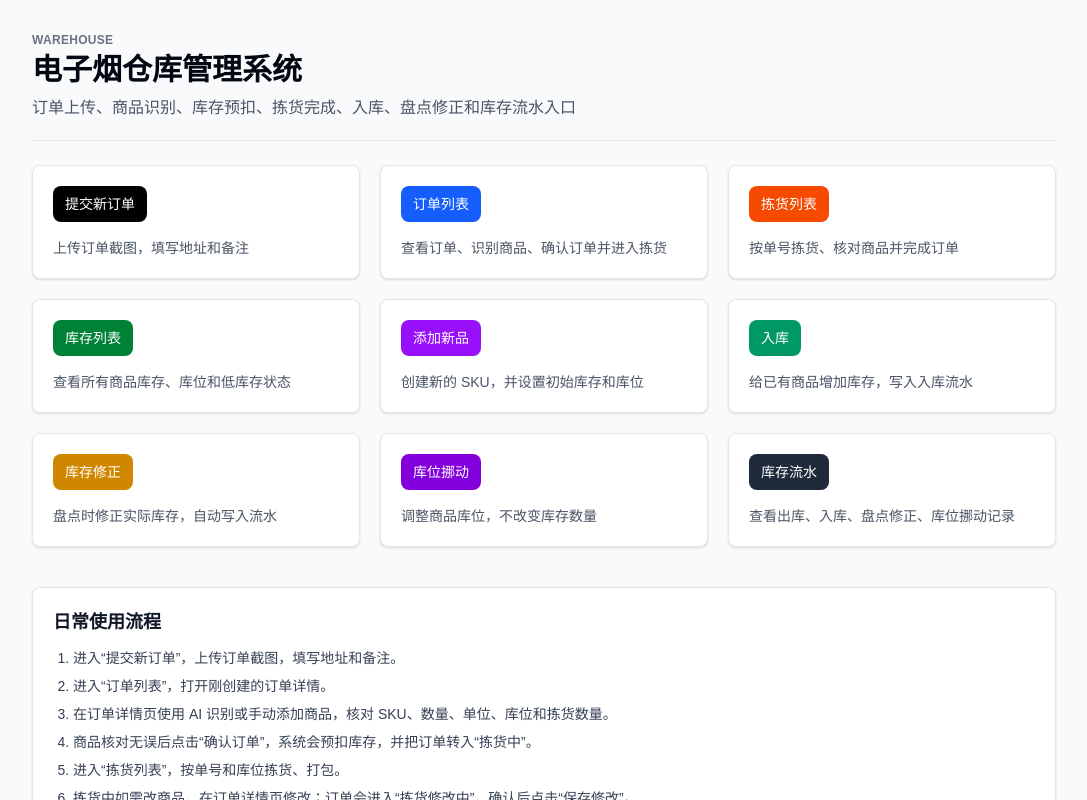
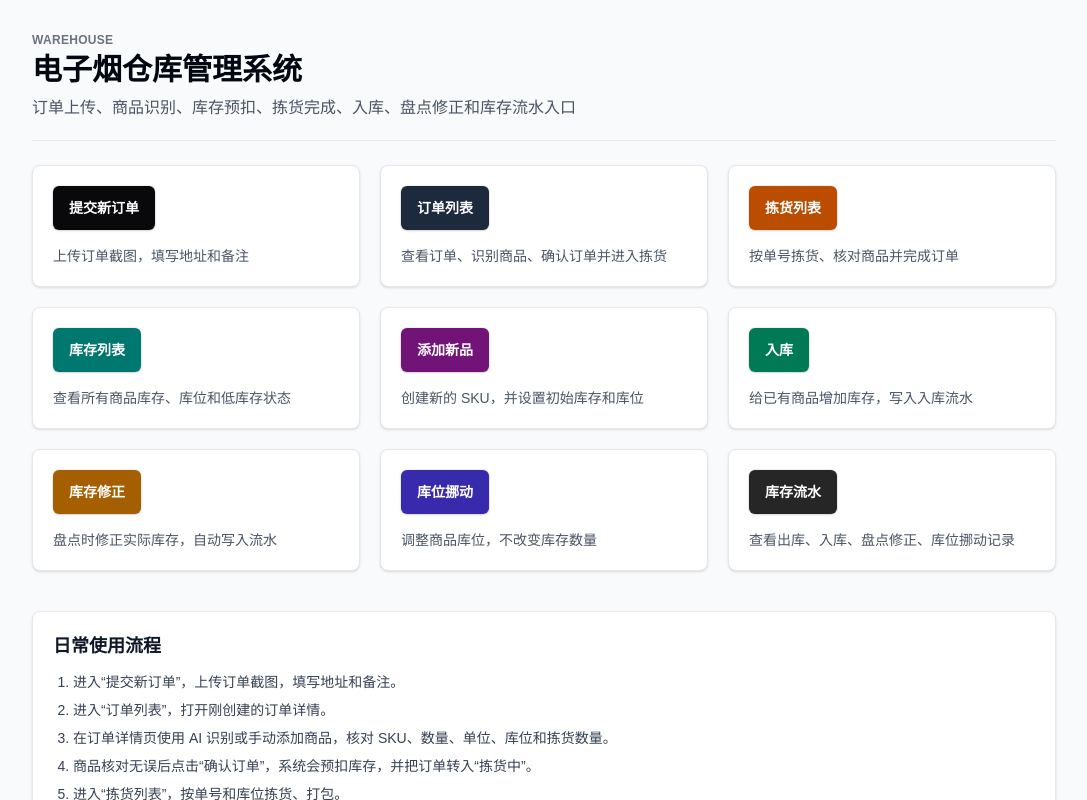
Before and after one commit to sevenshiy35/vape-warehouse-system, a Next.js app: page / in a window 1280 px wide. Shown: the top 800 px of the page, without its empty margins (96-1183 px from the left). Built offline with nearby package versions, Linux system fonts and the light colour scheme.

Commit message:
Refine homepage card button styling

```diff
--- a/app/page.tsx
+++ b/app/page.tsx
@@ -7,62 +7,62 @@ const links = [
     description: '上传订单截图，填写地址和备注',
     href: '/submit-order',
     color:
-      'bg-black text-white dark:bg-gray-100 dark:text-gray-900',
+      'bg-zinc-950 text-white dark:bg-zinc-100 dark:text-zinc-950',
   },
   {
     title: '订单列表',
     description: '查看订单、识别商品、确认订单并进入拣货',
     href: '/admin/orders',
     color:
-      'bg-blue-600 text-white dark:bg-blue-500 dark:text-white',
+      'bg-slate-800 text-white dark:bg-sky-300 dark:text-slate-950',
   },
-{
-  title: '拣货列表',
-  description: '按单号拣货、核对商品并完成订单',
-  href: '/admin/picking',
-  color: 'bg-orange-600 text-white dark:bg-orange-500 dark:text-white',
-},
+  {
+    title: '拣货列表',
+    description: '按单号拣货、核对商品并完成订单',
+    href: '/admin/picking',
+    color: 'bg-amber-700 text-white dark:bg-amber-300 dark:text-amber-950',
+  },
   {
     title: '库存列表',
     description: '查看所有商品库存、库位和低库存状态',
     href: '/admin/inventory',
     color:
-      'bg-green-700 text-white dark:bg-green-500 dark:text-white',
+      'bg-teal-700 text-white dark:bg-teal-300 dark:text-teal-950',
   },
   {
     title: '添加新品',
     description: '创建新的 SKU，并设置初始库存和库位',
     href: '/admin/products/new',
     color:
-      'bg-purple-600 text-white dark:bg-purple-500 dark:text-white',
+      'bg-fuchsia-900 text-white dark:bg-fuchsia-300 dark:text-fuchsia-950',
   },
   {
     title: '入库',
     description: '给已有商品增加库存，写入入库流水',
     href: '/admin/inbound',
     color:
-      'bg-emerald-600 text-white dark:bg-emerald-500 dark:text-white',
+      'bg-emerald-700 text-white dark:bg-emerald-300 dark:text-emerald-950',
   },
   {
     title: '库存修正',
     description: '盘点时修正实际库存，自动写入流水',
     href: '/admin/correction',
     color:
-      'bg-yellow-600 text-white dark:bg-yellow-400 dark:text-gray-950',
+      'bg-yellow-700 text-white dark:bg-yellow-300 dark:text-yellow-950',
   },
   {
     title: '库位挪动',
     description: '调整商品库位，不改变库存数量',
     href: '/admin/location-move',
     color:
-      'bg-purple-700 text-white dark:bg-purple-400 dark:text-gray-950',
+      'bg-indigo-800 text-white dark:bg-indigo-300 dark:text-indigo-950',
   },
   {
     title: '库存流水',
     description: '查看出库、入库、盘点修正、库位挪动记录',
     href: '/admin/logs',
     color:
-      'bg-gray-800 text-white dark:bg-gray-200 dark:text-gray-950',
+      'bg-neutral-800 text-white dark:bg-neutral-200 dark:text-neutral-950',
   },
 ]
 
@@ -81,13 +81,14 @@ export default function HomePage() {
               key={item.href}
               href={item.href}
               className="
+                group
                 rounded-lg border border-gray-200 bg-white p-5 shadow-sm
                 transition hover:-translate-y-1 hover:shadow-md
                 dark:border-gray-800 dark:bg-gray-900 dark:hover:bg-gray-800/80
               "
             >
               <div
-                className={`mb-4 inline-flex rounded-lg px-3 py-2 text-sm font-medium ${item.color}`}
+                className={`mb-4 inline-flex min-h-11 items-center rounded-md px-4 py-2.5 text-sm font-semibold shadow-sm ring-1 ring-black/5 transition group-hover:shadow-md dark:ring-white/10 ${item.color}`}
               >
                 {item.title}
               </div>
```
